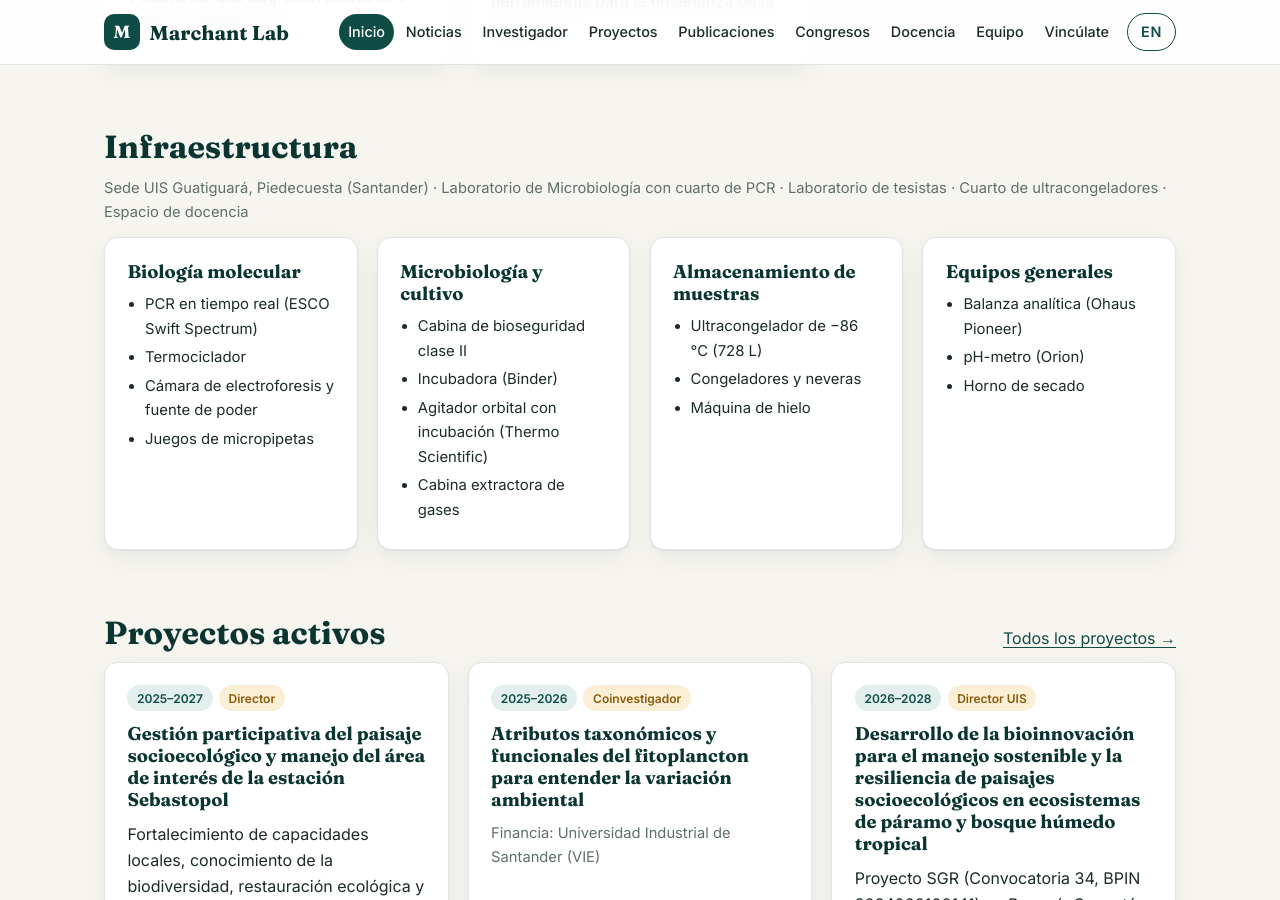
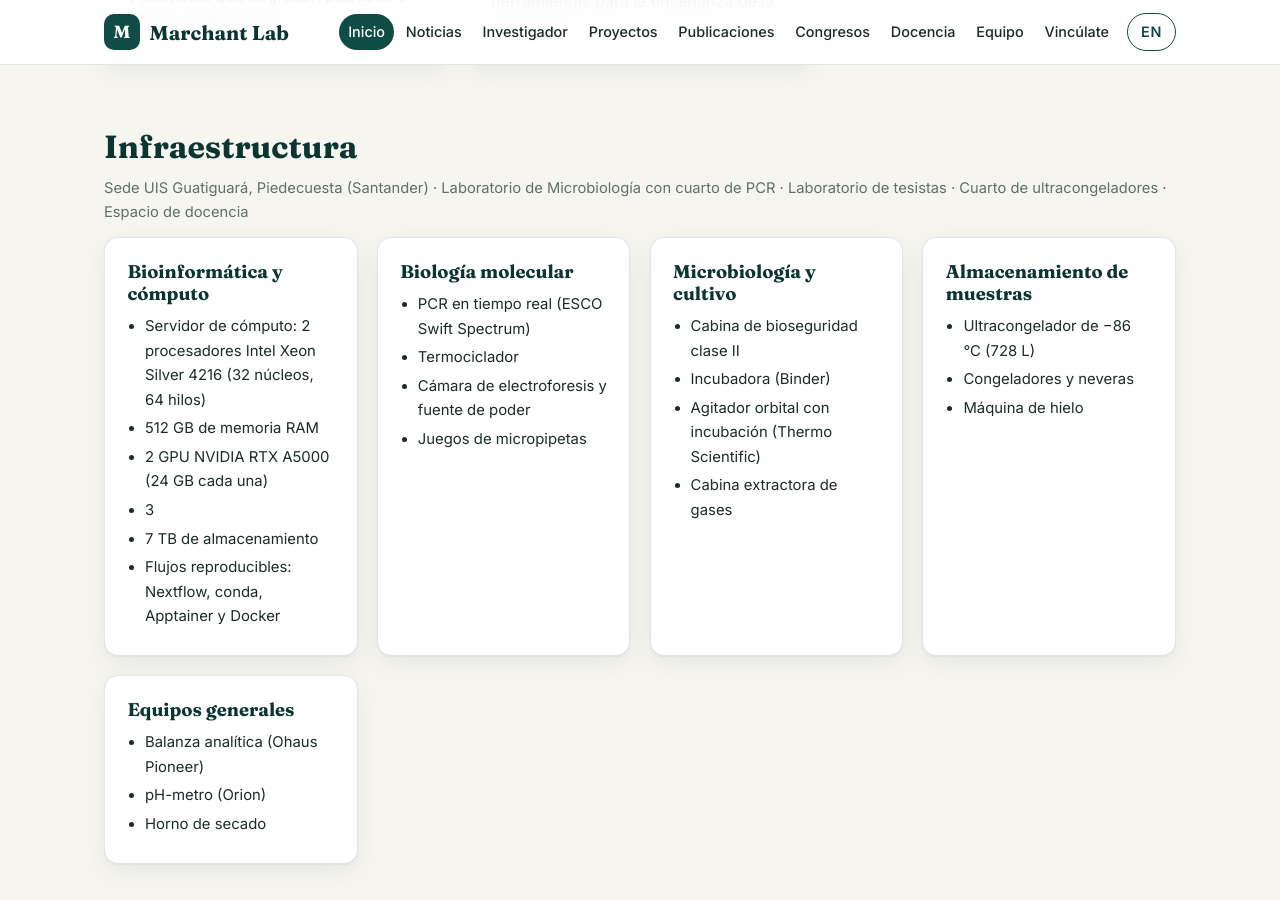
Before and after one commit to Marchant-Lab/marchant-lab-web, a Jekyll site: the page built from index.html, in a window 1280 px wide and 900 px high, scrolled down 1623 px. Built offline with Jekyll 4.4.1, drawn with Linux system fonts in a browser that asks for light colours.

Commit message:
Agrega el servidor de bioinformática (2 GPU RTX A5000, 512 GB RAM, 64 hilos) a infraestructura
Co-Authored-By: Claude Opus 5.5 <noreply@anthropic.com>

```diff
--- a/_data/infraestructura.yml
+++ b/_data/infraestructura.yml
@@ -1,9 +1,11 @@
 # Infraestructura del Grupo iBGA en la Sede UIS Guatiguará (Piedecuesta), a cargo de Sergio Marchant.
 # Fuente: Cuadro Maestro de Infraestructura de la Escuela de Biología, hoja "iBGA Biotec Gest Ambi PTG".
-# No publicar números de inventario. Equipos propios no inventariados (p. ej. secuenciación) se agregan a mano.
+# No publicar números de inventario ni nombre o dirección del servidor. Equipos propios no inventariados (p. ej. secuenciación) se agregan a mano.
 sede: Sede UIS Guatiguará, Piedecuesta (Santander)
 espacios: [Laboratorio de Microbiología con cuarto de PCR, Laboratorio de tesistas, Cuarto de ultracongeladores, Espacio de docencia]
 grupos:
+  - nombre: Bioinformática y cómputo
+    equipos: ["Servidor de cómputo: 2 procesadores Intel Xeon Silver 4216 (32 núcleos, 64 hilos)", 512 GB de memoria RAM, 2 GPU NVIDIA RTX A5000 (24 GB cada una), 3,7 TB de almacenamiento, "Flujos reproducibles: Nextflow, conda, Apptainer y Docker"]
   - nombre: Biología molecular
     equipos: [PCR en tiempo real (ESCO Swift Spectrum), Termociclador, Cámara de electroforesis y fuente de poder, Juegos de micropipetas]
   - nombre: Microbiología y cultivo
--- a/_data/traduccion_en.yml
+++ b/_data/traduccion_en.yml
@@ -198,3 +198,9 @@
 "Teaching Assistant, laboratorios de biología general para no especialistas (Biology 1050, 2013) y Zoología de Invertebrados (2014), Clemson University": "Teaching Assistant, non-majors biology labs (Biology 1050, Fall 2013) and Invertebrate Zoology (Spring 2014), Clemson University"
 "Biólogo Marino, Universidad Católica del Norte, Coquimbo, Chile (1999–2006)": "Marine Biologist (professional degree), Universidad Católica del Norte, Coquimbo, Chile (1999–2006)"
 "Licenciado en Ciencias del Mar, Universidad Católica del Norte, Coquimbo, Chile (1999–2004)": "BSc (Licenciatura) in Marine Sciences, Universidad Católica del Norte, Coquimbo, Chile (1999–2004)"
+"Bioinformática y cómputo": "Bioinformatics and computing"
+"Servidor de cómputo: 2 procesadores Intel Xeon Silver 4216 (32 núcleos, 64 hilos)": "Compute server: 2 × Intel Xeon Silver 4216 processors (32 cores, 64 threads)"
+"512 GB de memoria RAM": "512 GB RAM"
+"2 GPU NVIDIA RTX A5000 (24 GB cada una)": "2 × NVIDIA RTX A5000 GPUs (24 GB each)"
+"3,7 TB de almacenamiento": "3.7 TB storage"
+"Flujos reproducibles: Nextflow, conda, Apptainer y Docker": "Reproducible workflows: Nextflow, conda, Apptainer and Docker"
```
